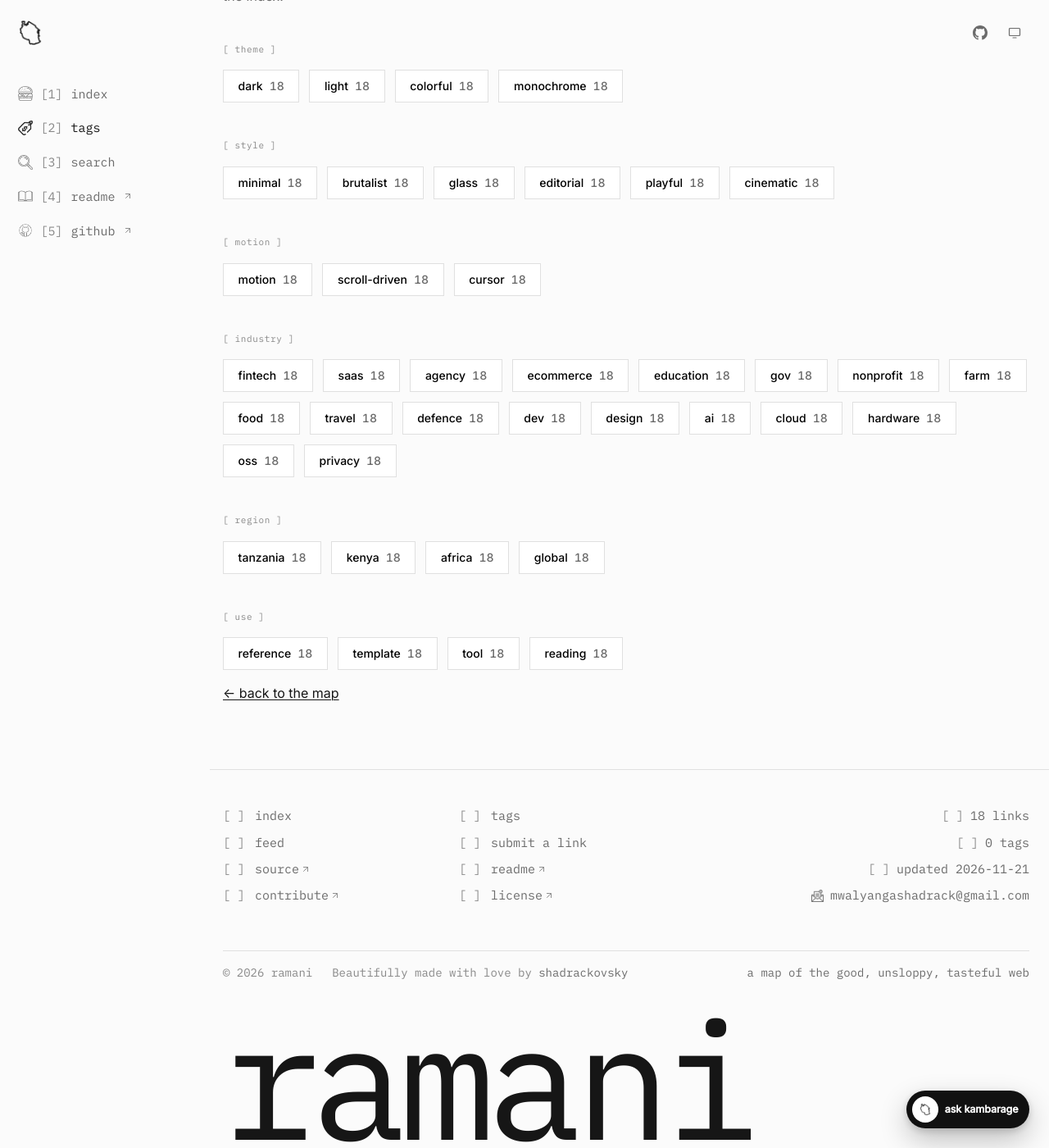
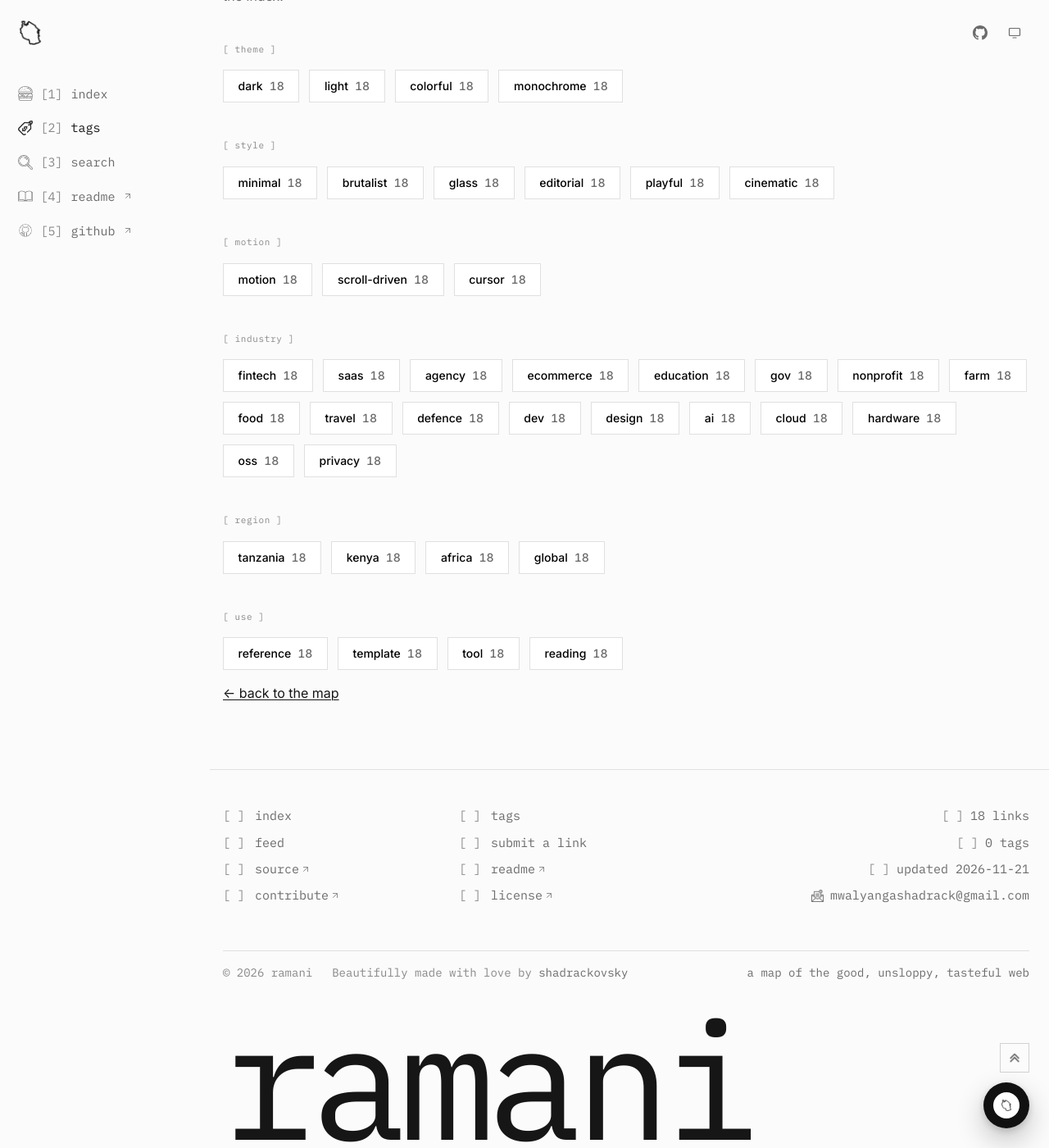
Before and after one commit to zuck30/ramani, a Jekyll site: the page built from tags.md, in a window 1280 px wide and 1400 px high, scrolled down 219 px. Shown: the whole window at 82% size. Built offline with Jekyll 4.4.1, drawn with Linux system fonts in a browser that asks for light colours.

Commit message:
Add scroll jump buttons and make the launcher a plain circle

```diff
--- a/_layouts/default.html
+++ b/_layouts/default.html
@@ -37,6 +37,7 @@
     {% include footer.html %}
   </div>
 
+  <script src="{{ '/assets/js/scroll-jump.js' | relative_url }}" defer></script>
   <script src="{{ '/assets/js/chat.js' | relative_url }}" defer></script>
 
 </body>
--- a/assets/css/style.css
+++ b/assets/css/style.css
@@ -888,10 +888,12 @@ html[data-theme="dark"] .theme-toggle .theme-icon[data-when="dark"]{display:bloc
 
 .ask-trigger{
   position:relative;
-  display:inline-flex;
+  display:flex;
   align-items:center;
-  gap:.5rem;
-  padding:.45rem .85rem .45rem .45rem;
+  justify-content:center;
+  width:56px;
+  height:56px;
+  padding:0;
   border:0;
   border-radius:999px;
   background:var(--chat-user-bg);
@@ -919,13 +921,6 @@ html[data-theme="dark"] .theme-toggle .theme-icon[data-when="dark"]{display:bloc
 }
 .ask-trigger .ask-ring{display:none}
 .ask-trigger .ask-disc{inset:0;background:var(--chat-solid)}
-.ask-trigger-label{
-  font-family:var(--font-sans);
-  font-size:12.5px;
-  font-weight:600;
-  letter-spacing:-.01em;
-  white-space:nowrap;
-}
 .ask.is-open .ask-trigger{display:none}
 
 /* phone-like frame */
@@ -1218,8 +1213,7 @@ html[data-theme="dark"] .theme-toggle .theme-icon[data-when="dark"]{display:bloc
 
 @media (max-width:40rem){
   .ask{inset-block-end:1rem;inset-inline-end:1rem}
-  .ask-trigger{padding:.45rem .8rem .45rem .45rem;gap:.45rem}
-  .ask-trigger-label{font-size:12.5px}
+  .ask-trigger{width:52px;height:52px}
   .ask-panel{
     inset:auto 0 0 0;
     width:100%;
@@ -1239,6 +1233,49 @@ html[data-theme="dark"] .theme-toggle .theme-icon[data-when="dark"]{display:bloc
   .ask-close{margin-block-start:.15rem}
 }
 
+/* ---------------- scroll jump ---------------- */
+.scroll-jump{
+  position:fixed;
+  inset-block-end:calc(1.5rem + 56px + .75rem);
+  inset-inline-end:1.5rem;
+  z-index:70;
+  display:flex;
+  flex-direction:column;
+  gap:6px;
+}
+.scroll-jump button{
+  display:grid;
+  place-items:center;
+  width:36px;
+  height:36px;
+  padding:0;
+  background:var(--bg);
+  border:1px solid var(--border-strong);
+  color:var(--text-weak);
+  cursor:pointer;
+  transition:color .15s ease,border-color .15s ease;
+}
+.scroll-jump button:hover{color:var(--text-strong);border-color:var(--text-strong)}
+.scroll-jump button[hidden]{display:none}
+.scroll-jump i{
+  display:block;
+  width:14px;
+  height:14px;
+  background-color:currentColor;
+}
+.scroll-jump .to-top i{
+  -webkit-mask:url('../icons/arrow-up.png') center/contain no-repeat;
+  mask:url('../icons/arrow-up.png') center/contain no-repeat;
+}
+.scroll-jump .to-footer i{
+  -webkit-mask:url('../icons/arrow-down.png') center/contain no-repeat;
+  mask:url('../icons/arrow-down.png') center/contain no-repeat;
+}
+
+@media (max-width:40rem){
+  .scroll-jump{inset-block-end:calc(1rem + 52px + .6rem);inset-inline-end:1rem}
+}
+
 @media (prefers-reduced-motion:reduce){
 
   *,
--- a/assets/js/chat.js
+++ b/assets/js/chat.js
@@ -183,7 +183,6 @@
     trigger.setAttribute('aria-controls', 'ask-panel');
     trigger.setAttribute('aria-label', 'chat with kambarage');
     trigger.appendChild(avatar(32));
-    trigger.appendChild(el('span', 'ask-trigger-label', 'ask kambarage'));
 
     var panel = el('div', 'ask-panel');
     panel.id = 'ask-panel';
--- /dev/null
+++ b/assets/js/scroll-jump.js
@@ -0,0 +1,49 @@
+(function () {
+  'use strict';
+
+  var reduce = window.matchMedia && window.matchMedia('(prefers-reduced-motion: reduce)');
+
+  function motion() {
+    return reduce && reduce.matches ? 'auto' : 'smooth';
+  }
+
+  function sync() {
+    var y = window.pageYOffset || document.documentElement.scrollTop || 0;
+    var view = window.innerHeight;
+    var total = Math.max(
+      document.body.scrollHeight,
+      document.documentElement.scrollHeight
+    );
+    up.hidden = y < 200;
+    down.hidden = y + view >= total - 200;
+  }
+
+  var wrap = document.createElement('div');
+  wrap.className = 'scroll-jump';
+  wrap.innerHTML =
+    '<button type="button" class="to-top" aria-label="back to top">' +
+    '<i aria-hidden="true"></i></button>' +
+    '<button type="button" class="to-footer" aria-label="jump to the footer">' +
+    '<i aria-hidden="true"></i></button>';
+  document.body.appendChild(wrap);
+
+  var up = wrap.querySelector('.to-top');
+  var down = wrap.querySelector('.to-footer');
+
+  up.addEventListener('click', function () {
+    window.scrollTo({ top: 0, behavior: motion() });
+  });
+
+  down.addEventListener('click', function () {
+    var footer = document.querySelector('.site-footer');
+    if (footer) {
+      footer.scrollIntoView({ behavior: motion(), block: 'start' });
+    } else {
+      window.scrollTo({ top: document.body.scrollHeight, behavior: motion() });
+    }
+  });
+
+  window.addEventListener("scroll", sync, { passive: true });
+  window.addEventListener("resize", sync);
+  sync();
+})();
```
Also changed, not shown: CODINGSTYLE.md (+3 -2 lines), assets/icons/arrow-down.png (added), assets/icons/arrow-up.png (added).
